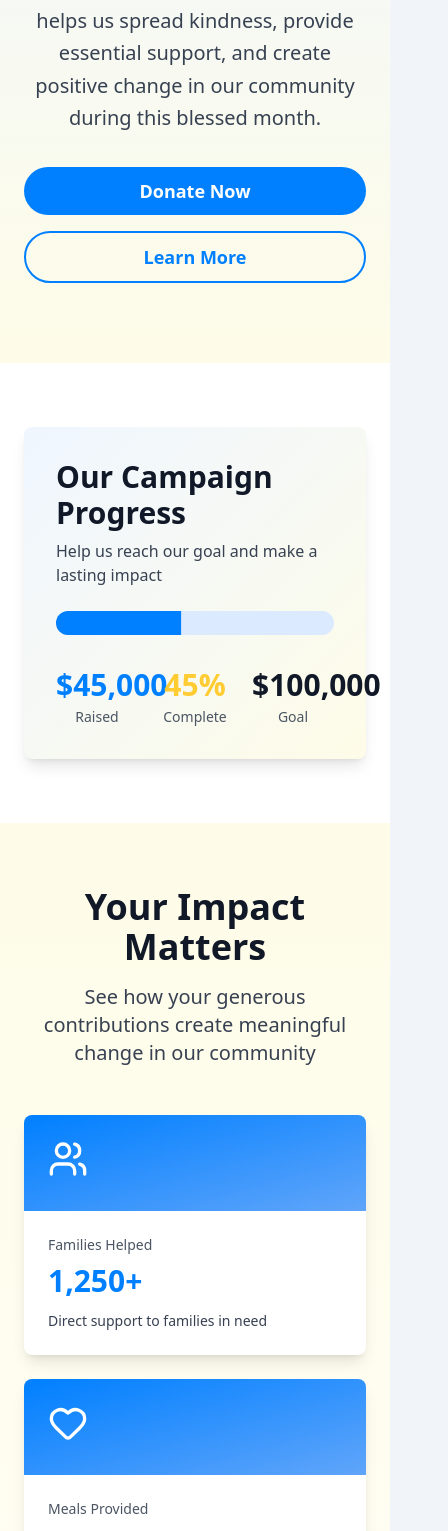
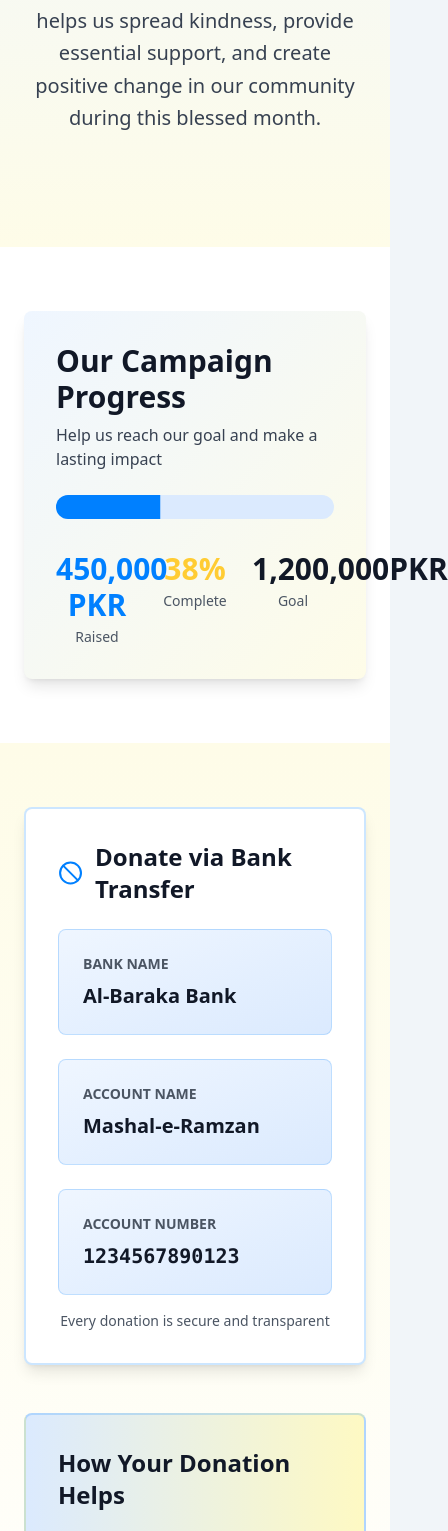
Before and after one commit to myaark/mashaleramzan, a Next.js app: page / in a window 390 px wide. Shown: the part 437-1968 px from the top of the page, 448 px wide, since content can reach past the window. Built offline with nearby package versions, Linux system fonts and the light colour scheme.

Commit message:
feat: add bank donation card with responsive design\n\nInclude donation card with bank details and icons for trust.

```diff
--- a/components/donation-details.tsx
+++ b/components/donation-details.tsx
@@ -1,5 +1,5 @@
 import { Card } from '@/components/ui/card'
-import { Heart, Users, Target, TrendingUp } from 'lucide-react'
+import { Heart, Users, Target, TrendingUp, Ban as Bank } from 'lucide-react'
 
 export default function DonationDetails() {
   const impacts = [
@@ -32,32 +32,27 @@ export default function DonationDetails() {
   return (
     <section className="w-full bg-gradient-to-b from-yellow-50 to-white px-6 py-16">
       <div className="max-w-6xl mx-auto">
-        <div className="text-center mb-12">
-          <h3 className="text-4xl font-bold text-gray-900 mb-4">Your Impact Matters</h3>
-          <p className="text-xl text-gray-700 max-w-2xl mx-auto">
-            See how your generous contributions create meaningful change in our community
-          </p>
-        </div>
-
-        <div className="grid md:grid-cols-2 lg:grid-cols-4 gap-6">
-          {impacts.map((impact, index) => {
-            const Icon = impact.icon
-            return (
-              <Card
-                key={index}
-                className="border-0 shadow-lg hover:shadow-xl transition-shadow bg-white overflow-hidden"
-              >
-                <div className="bg-gradient-to-br from-primary to-blue-400 p-6 text-white">
-                  <Icon className="w-10 h-10 mb-2" />
-                </div>
-                <div className="p-6">
-                  <p className="text-gray-600 text-sm font-medium mb-2">{impact.title}</p>
-                  <p className="text-3xl font-bold text-primary mb-3">{impact.value}</p>
-                  <p className="text-gray-700 text-sm">{impact.description}</p>
-                </div>
-              </Card>
-            )
-          })}
+        {/* Bank Details Card */}
+        <div className="mb-12 bg-white rounded-lg p-8 border-2 border-primary/20 shadow-lg hover:shadow-xl transition-shadow">
+          <div className="flex items-center gap-3 mb-6">
+            <Bank className="w-8 h-8 text-primary" />
+            <h3 className="text-2xl font-bold text-gray-900">Donate via Bank Transfer</h3>
+          </div>
+          <div className="grid md:grid-cols-3 gap-6">
+            <div className="bg-gradient-to-br from-blue-50 to-blue-100 rounded-lg p-6 border border-primary/20">
+              <p className="text-sm text-gray-600 font-semibold mb-2">BANK NAME</p>
+              <p className="text-xl font-bold text-gray-900">Al-Baraka Bank</p>
+            </div>
+            <div className="bg-gradient-to-br from-blue-50 to-blue-100 rounded-lg p-6 border border-primary/20">
+              <p className="text-sm text-gray-600 font-semibold mb-2">ACCOUNT NAME</p>
+              <p className="text-xl font-bold text-gray-900">Mashal-e-Ramzan</p>
+            </div>
+            <div className="bg-gradient-to-br from-blue-50 to-blue-100 rounded-lg p-6 border border-primary/20">
+              <p className="text-sm text-gray-600 font-semibold mb-2">ACCOUNT NUMBER</p>
+              <p className="text-xl font-bold text-gray-900 font-mono">1234567890123</p>
+            </div>
+          </div>
+          <p className="mt-4 text-sm text-gray-600 text-center">Every donation is secure and transparent</p>
         </div>
 
         <div className="mt-12 bg-gradient-to-r from-blue-100 to-yellow-100 rounded-lg p-8 border-2 border-primary/20">
--- a/components/donation-progress.tsx
+++ b/components/donation-progress.tsx
@@ -4,8 +4,8 @@ import { Progress } from '@/components/ui/progress'
 import { Card } from '@/components/ui/card'
 
 export default function DonationProgress() {
-  const currentDonation = 45000
-  const goalDonation = 100000
+  const currentDonation = 450000
+  const goalDonation = 1200000
   const percentage = (currentDonation / goalDonation) * 100
 
   return (
@@ -26,7 +26,7 @@ export default function DonationProgress() {
             <div className="grid grid-cols-3 gap-4 pt-4">
               <div className="text-center">
                 <p className="text-3xl md:text-4xl font-bold text-primary">
-                  ${currentDonation.toLocaleString()}
+                  {currentDonation.toLocaleString()} PKR
                 </p>
                 <p className="text-sm text-gray-600 mt-1">Raised</p>
               </div>
@@ -40,7 +40,7 @@ export default function DonationProgress() {
 
               <div className="text-center">
                 <p className="text-3xl md:text-4xl font-bold text-gray-900">
-                  ${goalDonation.toLocaleString()}
+                  {goalDonation.toLocaleString()}PKR
                 </p>
                 <p className="text-sm text-gray-600 mt-1">Goal</p>
               </div>
--- a/components/hero-section.tsx
+++ b/components/hero-section.tsx
@@ -13,19 +13,6 @@ export default function HeroSection() {
           create positive change in our community during this blessed month.
         </p>
         <div className="flex flex-col sm:flex-row gap-4 justify-center">
-          <Button
-            size="lg"
-            className="bg-primary hover:bg-blue-600 text-white text-lg px-8 py-6 rounded-full font-semibold"
-          >
-            Donate Now
-          </Button>
-          <Button
-            size="lg"
-            variant="outline"
-            className="border-2 border-primary text-primary hover:bg-blue-50 text-lg px-8 py-6 rounded-full font-semibold bg-transparent"
-          >
-            Learn More
-          </Button>
         </div>
       </div>
     </section>
```
Also changed, not shown: 1 other file (tests, documents, lock files or other folders).
